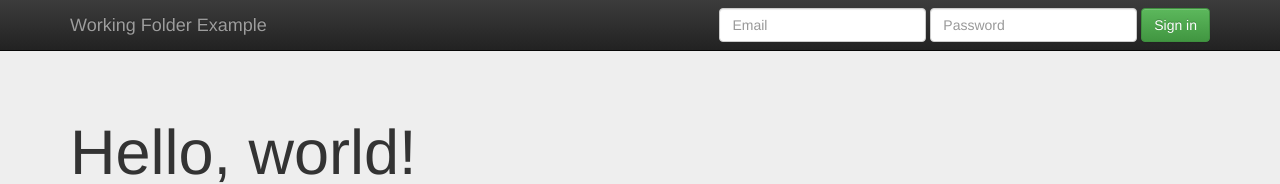
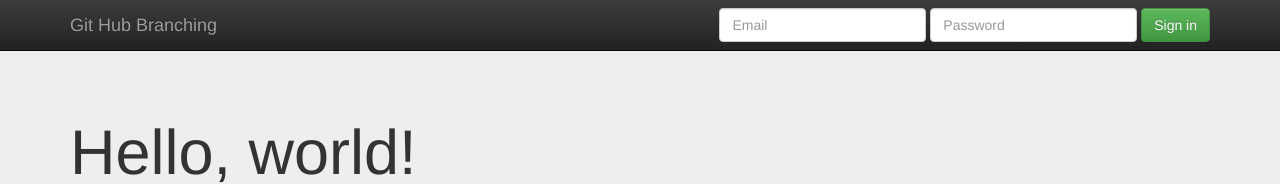
Before and after one commit to Manjunath-Muniappa/website, a plain HTML site: page index.html in a window 1280 px wide. Shown: the top 184 px of the page. Drawn offline with nearby package versions, Linux system fonts and the light colour scheme.

Commit message:
Updating Index file

```diff
--- a/index.html
+++ b/index.html
@@ -6,7 +6,7 @@
     <head>
         <meta charset="utf-8">
         <meta http-equiv="X-UA-Compatible" content="IE=edge,chrome=1">
-        <title>Working Folder Example</title>
+        <title>Git Hub Branching</title>
         <meta name="description" content="">
         <meta name="viewport" content="width=device-width, initial-scale=1">
         <link rel="apple-touch-icon" href="apple-touch-icon.png">
@@ -36,7 +36,7 @@
             <span class="icon-bar"></span>
             <span class="icon-bar"></span>
           </button>
-          <a class="navbar-brand" href="#">Working Folder Example</a>
+          <a class="navbar-brand" href="#">Git Hub Branching</a>
         </div>
         <div id="navbar" class="navbar-collapse collapse">
           <form class="navbar-form navbar-right" role="form">
```
